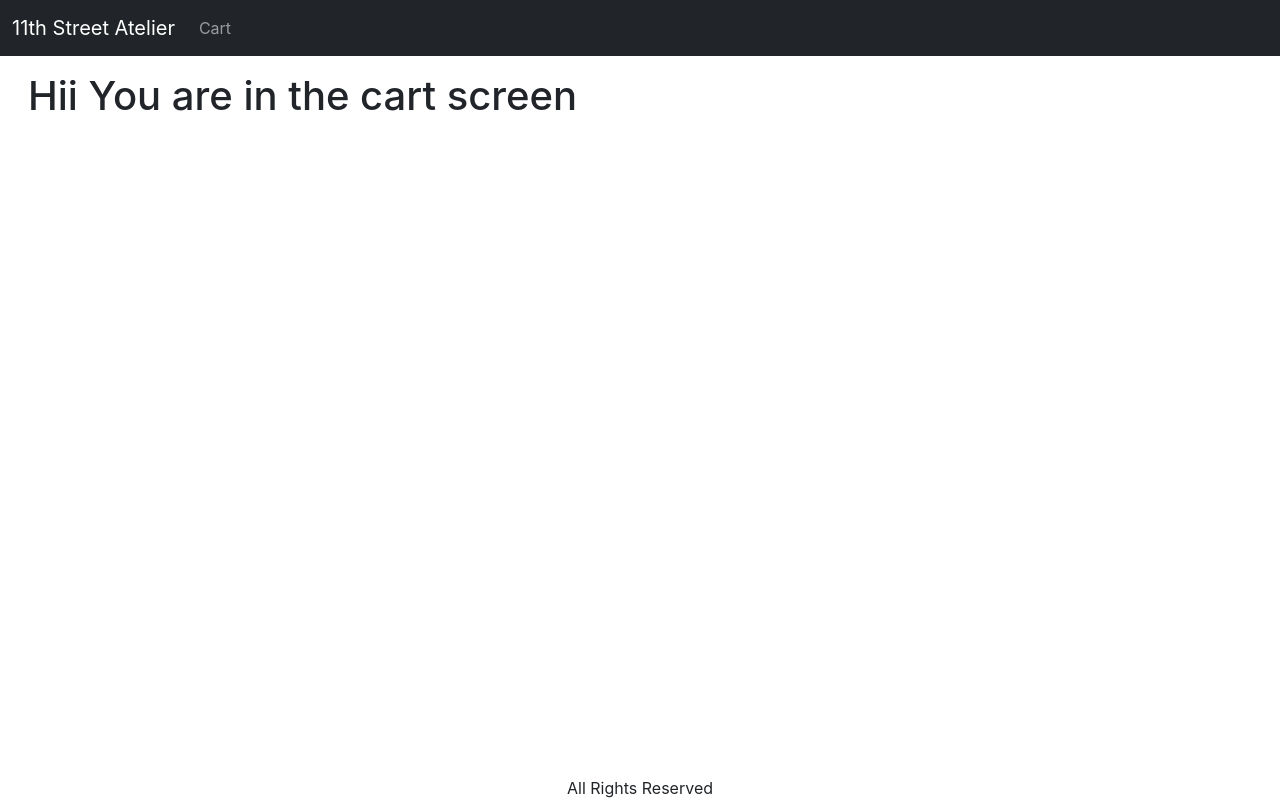
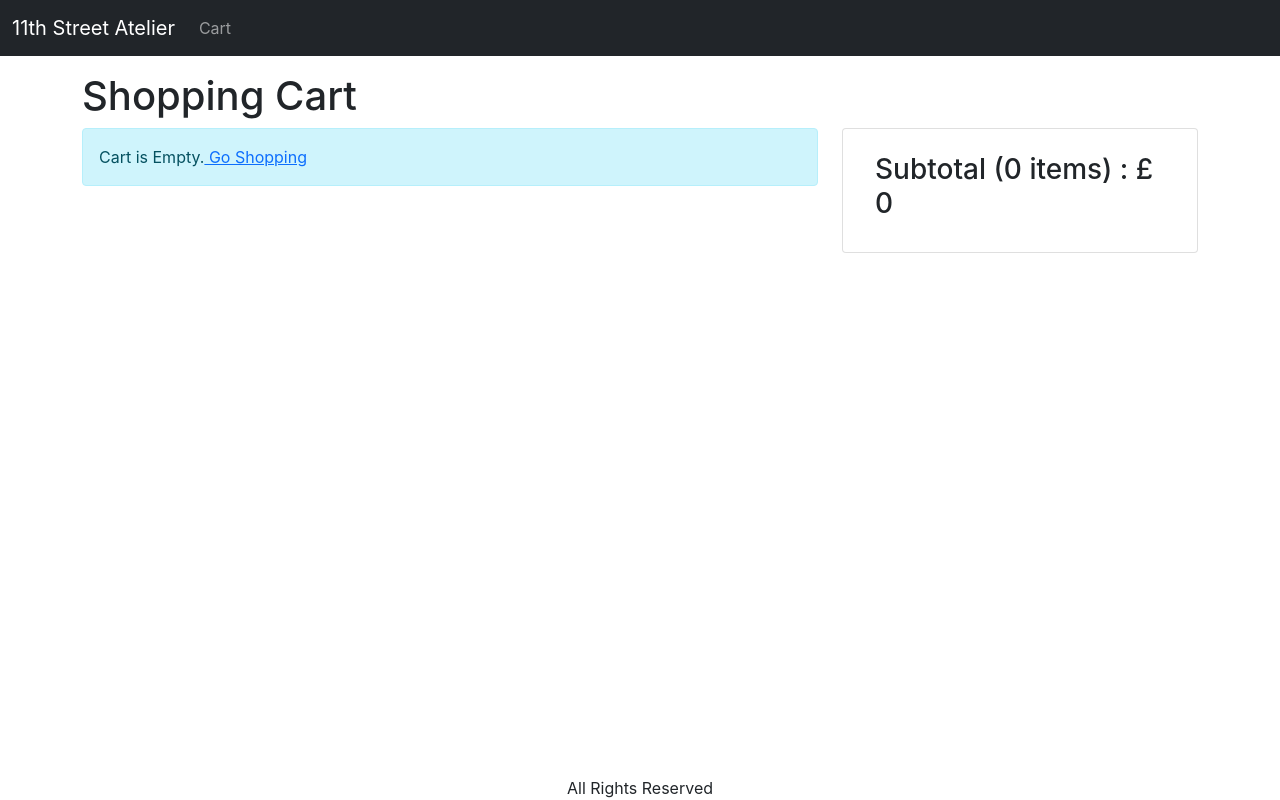
Before and after one commit to samienaseem/Ecomm_React, a React (Create React App) app in the folder frontend/: page /cart in a window 1280 px wide. Built offline with nearby package versions, Linux system fonts and the light colour scheme.

Commit message:
Cart screen JSX

```diff
--- a/frontend/src/App.js
+++ b/frontend/src/App.js
@@ -7,7 +7,7 @@
 import { LinkContainer } from 'react-router-bootstrap';
 import { BrowserRouter, Link, Route, Routes } from 'react-router-dom';
 import './App.css';
-import Cart from './Screens/Cart';
+import CartScreen from './Screens/CartScreen';
 import HomeScreen from './Screens/HomeScreen';
 import ProductScreen from './Screens/ProductScreen';
 import { Store } from './Store';
@@ -44,7 +44,7 @@
           <main>
             <Container fluid>
               <Routes>
-                <Route path='/cart' element={<Cart/>}/>
+                <Route path='/cart' element={<CartScreen/>}/>
                 <Route path="/product/:slug" element={<ProductScreen />} />
                 <Route path="/" element={<HomeScreen />} />
               </Routes>
--- a/frontend/src/Screens/Cart.js
+++ /dev/null
@@ -1,12 +0,0 @@
-import { useContext } from "react"
-import { Store } from "../Store"
-
-export default function Cart() {
-    const {state,dispatch}=useContext(Store)
-    console.log({'cartScreen': state})
-    return(
-        <div>
-            <h1>Hii You are in the cart screen </h1>
-        </div>
-    )
-}
--- /dev/null
+++ b/frontend/src/Screens/CartScreen.js
@@ -0,0 +1,88 @@
+import { useContext } from "react"
+import Card from 'react-bootstrap/Card'
+import Button from "react-bootstrap/esm/Button"
+import Col from "react-bootstrap/esm/Col"
+import Container from "react-bootstrap/esm/Container"
+import Row from "react-bootstrap/esm/Row"
+import ListGroup from 'react-bootstrap/ListGroup'
+import { Helmet } from "react-helmet-async"
+import { Link } from "react-router-dom"
+import MessageBox from "../Components/MessageBox"
+import { Store } from "../Store"
+
+export default function CartScreen() {
+    const {state,dispatch}=useContext(Store)
+    console.log({'cartScreen': state})
+    const {cart:{ cartItems },
+    }=state
+    console.log(cartItems)
+    return (
+      <div>
+        <Container>
+          <Helmet>
+            <title>Shopping Cart</title>
+          </Helmet>
+          <h1>Shopping Cart</h1>
+
+          <Row>
+            <Col md={8}>
+              {cartItems.length === 0 ? (
+                <MessageBox>
+                  Cart is Empty.
+                  <Link to="/"> Go Shopping</Link>
+                </MessageBox>
+              ) : (
+                <ListGroup>
+                  {cartItems.map((item) => (
+                    <ListGroup.Item key={item._id}>
+                      <Row className="align-items-center">
+                        <Col md={4}>
+                          <img
+                            className="img-fluid rounded img-thumbnail"
+                            src={item.image}
+                            alt={item.name}
+                          />{' '}
+                          <Link to={`/product/${item.slug}`}>{item.name}</Link>
+                        </Col>
+                        <Col md={3}>
+                          <Button disabled={item.quantity === 1}>
+                            <i className="fas fa-minus-circle"></i>
+                          </Button>{' '}
+                          <span>{item.quantity}</span>{' '}
+                          <Button
+                            disabled={item.quantity === item.countInStock}
+                          >
+                            <i className="fas fa-plus-circle"></i>
+                          </Button>{' '}
+                        </Col>
+                        <Col md={3}>£{item.price}</Col>
+                        <Col md={2}>
+                          <Button variant="light">
+                            <i className="fas fa-trash"></i>
+                          </Button>
+                        </Col>
+                      </Row>
+                    </ListGroup.Item>
+                  ))}
+                </ListGroup>
+              )}
+            </Col>
+            <Col md={4}>
+            <Card>
+                <Card.Body>
+                    <ListGroup variant="flush">
+                        <ListGroup.Item>
+                            <h3>
+                                Subtotal ({cartItems.reduce((a,c)=>a+c.quantity,0)} {' '}
+                                items) : £ {cartItems.reduce((a,c)=>a+c.price*c.quantity,0)}
+                            </h3>
+                        </ListGroup.Item>
+                    </ListGroup>
+                </Card.Body>
+            </Card>
+            </Col>
+          </Row>
+        </Container>
+      </div>
+    );
+}
--- a/frontend/src/Screens/ProductScreen.js
+++ b/frontend/src/Screens/ProductScreen.js
@@ -8,7 +8,7 @@
 import ListGroup from 'react-bootstrap/ListGroup';
 import Row from 'react-bootstrap/Row';
 import { Helmet } from "react-helmet-async";
-import { useParams } from "react-router-dom";
+import { useNavigate, useParams } from "react-router-dom";
 import LoadingBox from "../Components/LoadingBox";
 import MessageBox from "../Components/MessageBox";
 import Rating from "../Components/Rating";
@@ -31,6 +31,7 @@
 
 
 function ProductScreen(){
+    const navigate=useNavigate()
     // const {count, setCount}=useContext(Store)
     // console.log({'state':count});
     const params = useParams()
@@ -76,6 +77,7 @@
           type: 'CART_ADD_ITEM',
           payload: { ...product, quantity: quantity },
         });
+        navigate("/cart")
 
 
     }
--- a/frontend/src/index.css
+++ b/frontend/src/index.css
@@ -50,9 +50,7 @@
 .product_info{
   padding: 1rem;
 }
-.btn-primary{
-  background-color: #f0c040;
-}
+
 .Rating span{
   color: #ffc000;
 }
```
